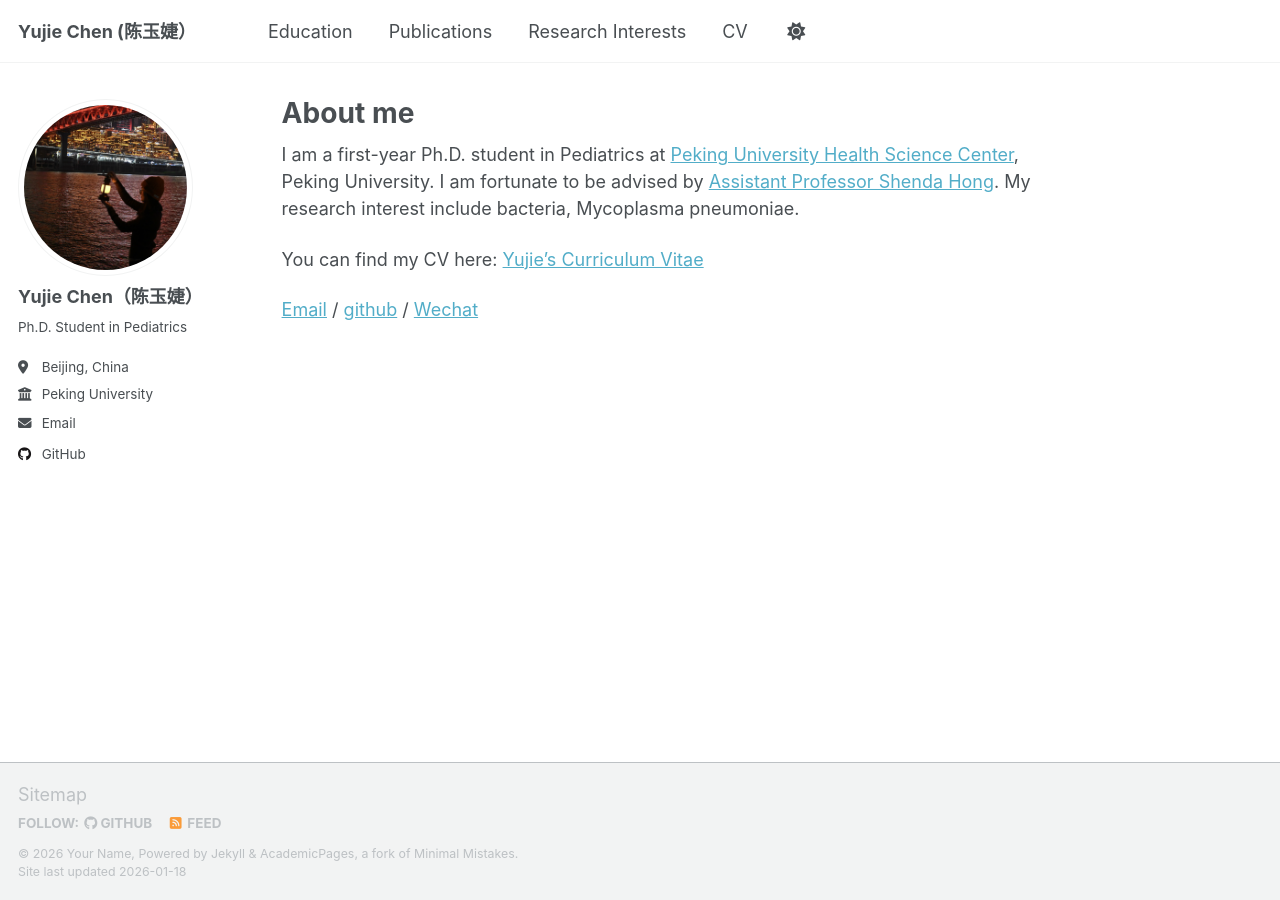
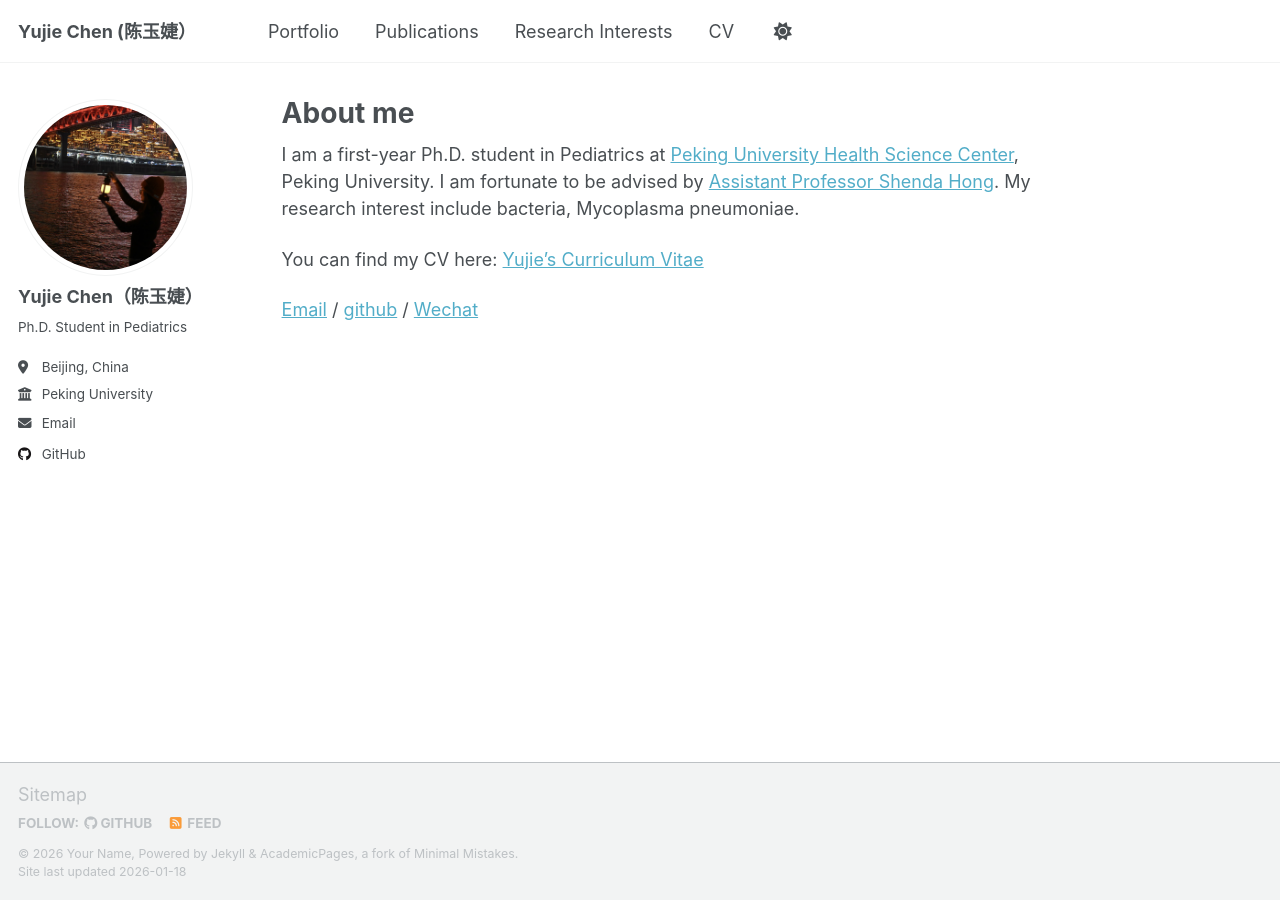
Before and after one commit to yujie7799/yujie7799.github.io, a Jekyll site: the page built from _pages/about.md, in a window 1280 px wide. Built offline with Jekyll 4.4.1, drawn with Linux system fonts in a browser that asks for light colours; a script that is not in the unit is left out.

Commit message:
Update navigation.yml

```diff
--- a/_data/navigation.yml
+++ b/_data/navigation.yml
@@ -8,7 +8,7 @@
 #      Markdown formatted page while the second is generated using JSON.
 
 main:
-  - title: "Education"
+  - title: "Portfolio"
     url: /portfolio/
 
   - title: "Publications"
```
